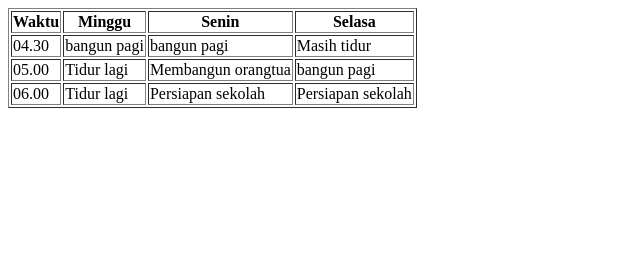
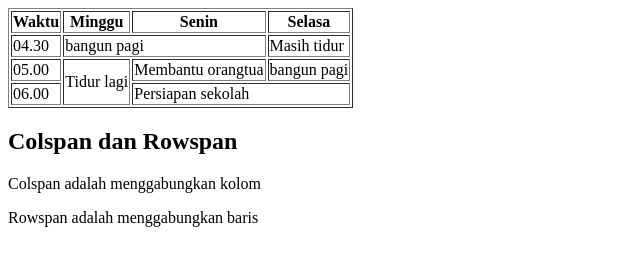
Before and after one commit to fahmiirsyad54/landingpage2026, a plain HTML site: page table.html in a window 1280 px wide. Shown: the whole page, without its empty margins (0-640 px from the left). Drawn offline with Linux system fonts and the light colour scheme.

Commit message:
intro css

```diff
--- /dev/null
+++ b/assets/style.css
@@ -0,0 +1,11 @@
+body {
+    font-family: sans-serif;
+}
+
+h2 {
+   color: green;
+   background-color: yellow;
+}
+
+/* h2, body dinamakan selector
+isinya dinamakan deklarasi */
--- a/table.html
+++ b/table.html
@@ -15,22 +15,23 @@
         </tr>
         <tr>
             <td>04.30</td>
-            <td>bangun pagi</td>
-            <td>bangun pagi</td>
+            <td colspan="2">bangun pagi</td>
             <td>Masih tidur</td>
         </tr>
         <tr>
             <td>05.00</td>
-            <td>Tidur lagi</td>
-            <td>Membangun orangtua</td>
+            <td rowspan="2">Tidur lagi</td>
+            <td>Membantu orangtua</td>
             <td>bangun pagi</td>
         </tr>
         <tr>
             <td>06.00</td>
-            <td>Tidur lagi</td>
-            <td>Persiapan sekolah</td>
-            <td>Persiapan sekolah</td>
+            <td colspan="2">Persiapan sekolah</td>
         </tr>
     </table>
+
+    <h2>Colspan dan Rowspan</h2>
+    <p>Colspan adalah menggabungkan kolom</p>
+    <p>Rowspan adalah menggabungkan baris</p>
 </body>
 </html>
```
Also changed, not shown: css.html (added, +28 -0 lines).
